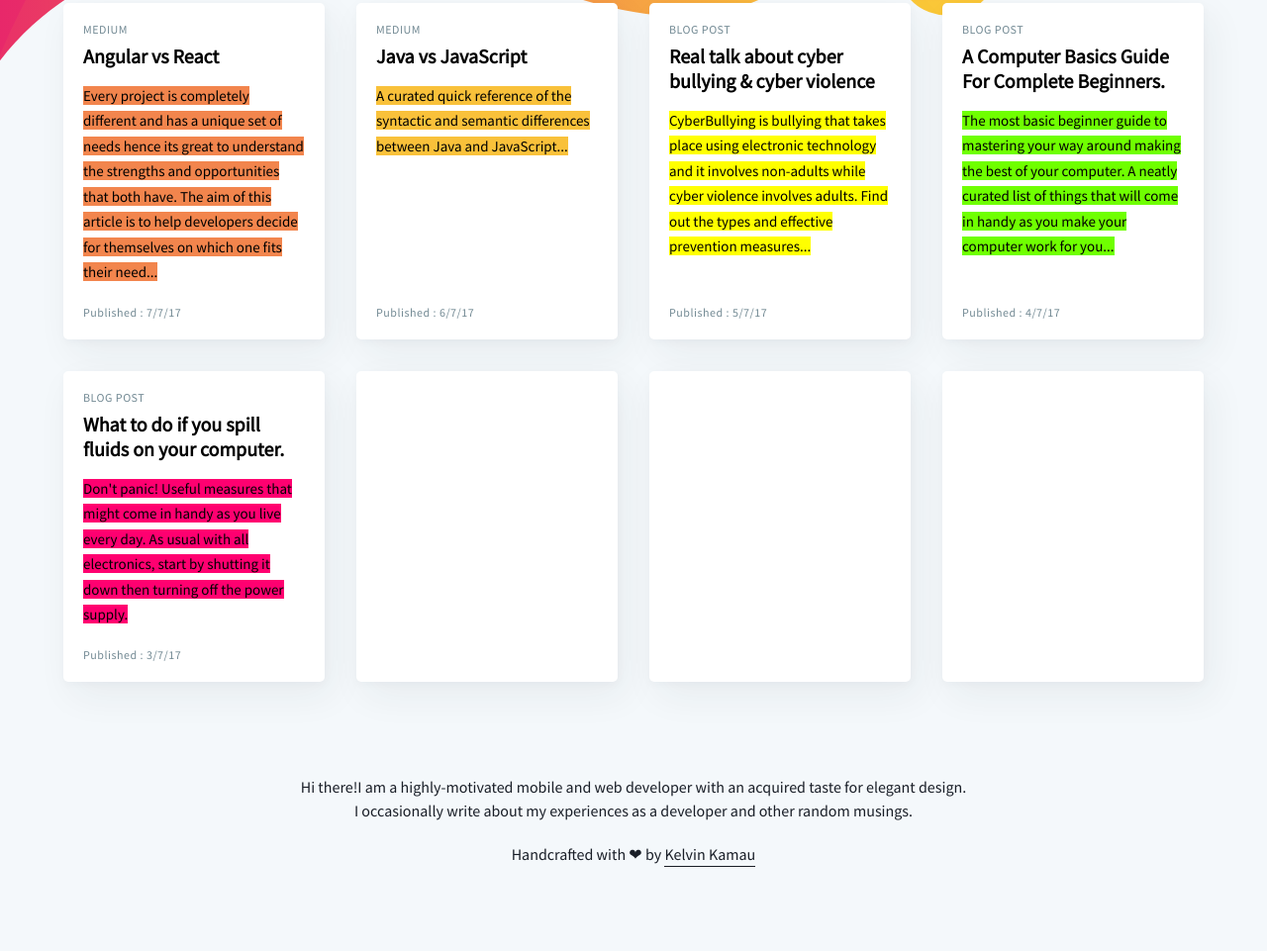
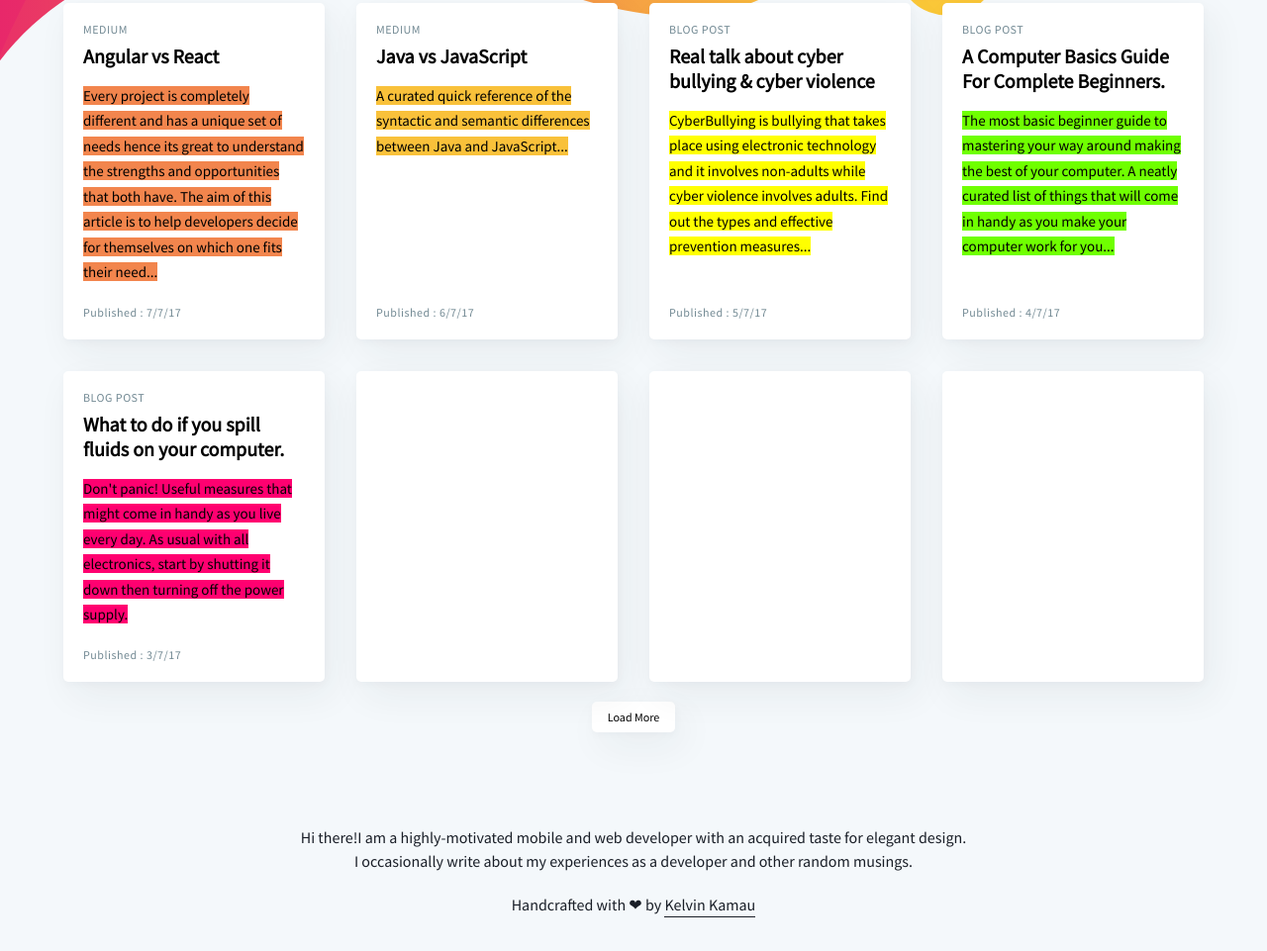
Before and after one commit to kelvinkamau/blog, a website: page index.html in a window 1280 px wide. Shown: the part 297-1258 px from the top of the page at 99% size. Drawn offline with Linux system fonts and the light colour scheme.

Commit message:
exciting updates
Signed-off-by: Kelvin Kamau <kelvinkamau6808@gmail.com>

```diff
--- a/css/app.css
+++ b/css/app.css
@@ -209,3 +209,20 @@ footer p a {
         background: #E8E8E8;
     }
 }
+button{
+    box-shadow: 8px 14px 38px rgba(39, 44, 49, 0.06), 1px 3px 8px rgba(39, 44, 49, 0.03);
+    border-radius: 5px;
+    font-family: 'Source Sans Pro', sans-serif;
+    font-size: 12px;
+    background-color: #ffffff;
+    margin: 0 auto;
+    padding: 8px 16px;
+    display:block;
+}
+button:hover {
+    box-shadow: 0 0 1px rgba(39, 44, 49, 0.1), 0 3px 16px rgba(39, 44, 49, 0.07);
+    transition: all 0.3s ease;
+    transform: translate3D(0, -1px, 0);
+    background-color: #000000;
+    color: #ffffff;
+}
--- a/index.html
+++ b/index.html
@@ -190,7 +190,8 @@
         </div>
     </div>
 </section>
-
+<br>
+<button>Load More</button>
 <footer>
     <p class="vanish">
         Hi there!I am a highly-motivated mobile and web developer with an acquired taste for
```
